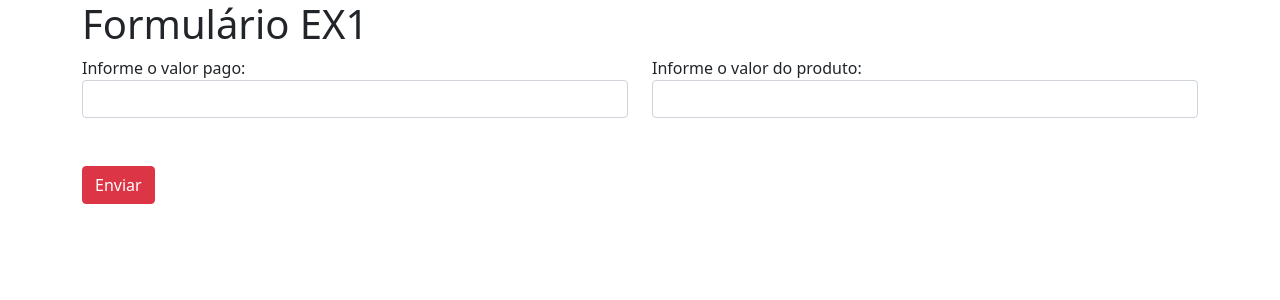
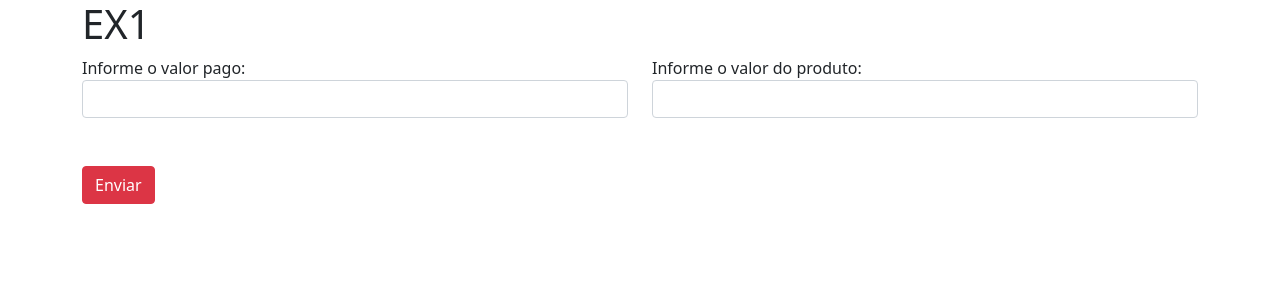
Before and after one commit to GabrielRaimundo123/EletivaVI, a PHP site: page / in a window 1280 px wide. Shown: the top 300 px of the page. Run offline with PHP 8.4, Linux system fonts and the light colour scheme.

Commit message:
Update index.php

```diff
--- a/LIST_1/EX_1/index.php
+++ b/LIST_1/EX_1/index.php
@@ -12,7 +12,7 @@
   </head>
   <body class="container">
 
-    <h1> Formulário EX1 </h1>
+    <h1> EX1 </h1>
 
     <form method="post" action="Resposta.php">
         <div class="row">
```
